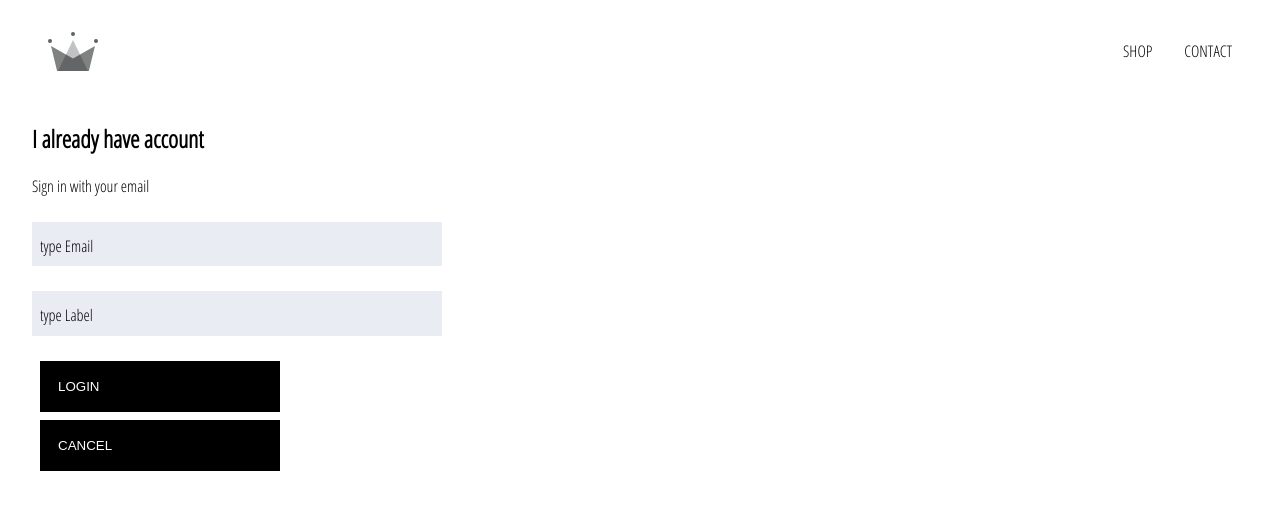
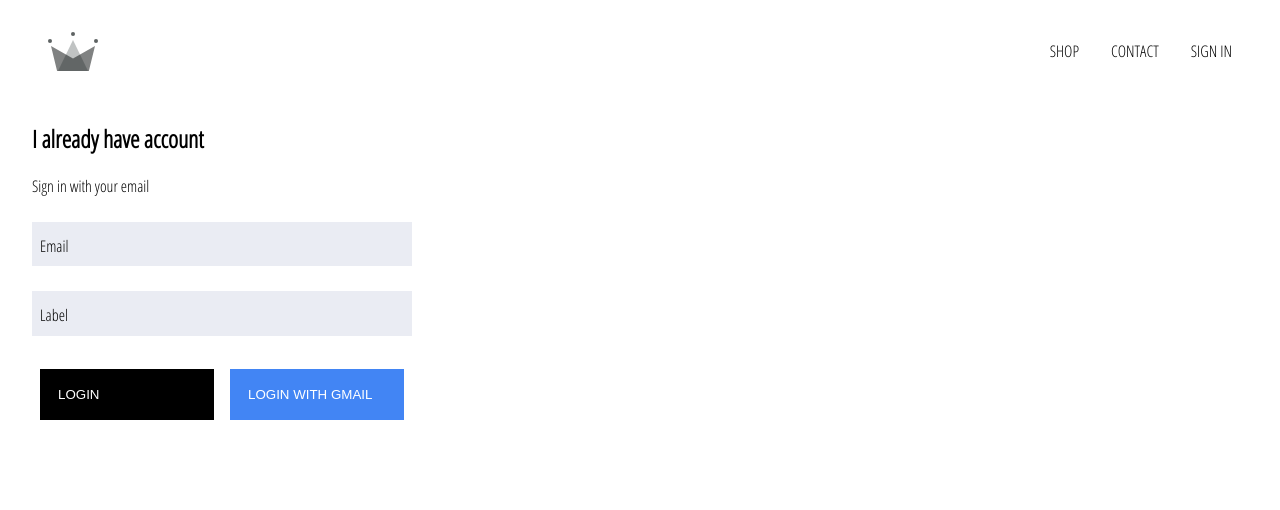
Before and after one commit to tomaszkomin/ecommerce-react, a React (Create React App) app: page /signIn in a window 1280 px wide. Shown: the top 510 px of the page. Built offline with nearby package versions, Linux system fonts and the light colour scheme; no server answers.

Commit message:
added firebase/OAuth

```diff
--- a/src/App.css
+++ b/src/App.css
@@ -1,7 +1,9 @@
+*{
+  box-sizing: border-box;
+}
 .App {
   text-align: center;
 }
-
 .App-logo {
   height: 40vmin;
   pointer-events: none;
--- a/src/App.js
+++ b/src/App.js
@@ -5,10 +5,30 @@
 import ShopPage from './pages/shop/shop.component';
 import HeaderComponent from './components/header/header.component';
 import SignInUp from './pages/sign-in-up/sign-in-up.component';
-function App() {
+import { auth } from './firebase/firebase.utils';
+
+class App extends React.Component{
+  constructor(){
+    super();
+    this.state = {
+      currentUser: null
+    }
+  }
+  unsubscribeFromAuth = null;
+  componentDidMount(){
+    this.unsubscribeFromAuth = auth.onAuthStateChanged( user => {
+      this.setState({
+        currentUser: user
+      })
+    })
+  }
+  componentWillUnmount(){
+    this.unsubscribeFromAuth();
+  }
+  render(){
     return (
       <div>
-        <HeaderComponent/>
+          <HeaderComponent currentUser={this.state.currentUser}/>
           <Switch>
             <Route exact path='/' component={Homepage}/>
             <Route path='/shop' component={ShopPage}/>
@@ -17,4 +37,5 @@
       </div>
     );
   }
+}
 export default App;
--- a/src/app.styles.scss
+++ b/src/app.styles.scss
@@ -3,3 +3,6 @@
     font-family: 'Open Sans Condensed';
     padding: 1rem 2rem;
 }
+*{
+    box-sizing: border-box;
+}
--- a/src/components/form-button/form-button.component.tsx
+++ b/src/components/form-button/form-button.component.tsx
@@ -3,14 +3,20 @@
 import './form-button.styles.scss';
 interface iProps {
     handleChange?: (event: any) => void,
-    children?: string,
+    onClick?: any,
+    children?: string | any,
     type?: 'button' | 'submit' | 'reset' ,
     value?: string,
     required?: any
+    isGoogleSignIn?: boolean | undefined
 }
-const FormButton = ({ children, ...props}: iProps) => {
+
+const FormButton = ({ children, isGoogleSignIn, ...props}: iProps) => {
+    console.log('isGoogleSignIn');
+    console.log(isGoogleSignIn);
+    console.log(isGoogleSignIn === true );
     return(
-        <button className='form-button' {...props}>
+        <button className={` ${isGoogleSignIn ? 'google-sign-in' : ''} form-button`} {...props}>
             {children}
         </button>
     )
--- a/src/components/form-button/form-button.styles.scss
+++ b/src/components/form-button/form-button.styles.scss
@@ -1,5 +1,9 @@
 $background-color: black;
 $text-color: white;
+$google-blue : #4285f4;
+$google-blue-dark : #357ae8;
+
+
 @mixin transition{
     transition: all 0.2s ease-in-out;
 }
@@ -10,7 +14,7 @@
     border: 2px solid $background-color;
     padding: 1rem;
     margin: 0.5rem;
-    width: 30vh;
+    width: 30vw;
     display: flex;
     flex-direction: column;
     justify-content: center;
@@ -21,4 +25,14 @@
         background-color: $text-color;
         color: $background-color;
     }
+    &.google-sign-in {
+        background-color: $google-blue;
+        border: 2px solid $google-blue;
+        color: white;
+        &:hover {
+            background-color: darken($google-blue-dark,10);
+            border: 2px solid darken($google-blue-dark,10);
+        }
+    }
+
 }
--- a/src/components/form-input/form-input.component.tsx
+++ b/src/components/form-input/form-input.component.tsx
@@ -1,4 +1,4 @@
-import React, { ChangeEvent } from 'react';
+import React from 'react';
 
 import './form-input.styles.scss';
 
--- a/src/components/header/header.component.tsx
+++ b/src/components/header/header.component.tsx
@@ -2,12 +2,11 @@
 import { Link } from 'react-router-dom';
 
 import { ReactComponent as Logo } from './../../assets/logo.svg';
+import { auth } from '../../firebase/firebase.utils';
 
 import './header.styles.scss';
 
-class HeaderComponent extends React.Component<any,any>{
-    render(){
-        return (
+const HeaderComponent = ({currentUser}:any) => (
     <div className="header">
         <Link className='logo-container' to="/">
             <Logo className='logo'></Logo>
@@ -15,9 +14,13 @@
         <div className='options'>
             <Link className='option' to="/shop">SHOP</Link>
             <Link className='option' to="/contact">CONTACT</Link>
+            {currentUser ?
+                <div className='option' onClick={()=> auth.signOut()}>SIGN OUT</div>
+                :
+                <Link className='option' to='/signin'>SIGN IN</Link>
+            }
         </div>
     </div>
 )
-    }
-}
+
 export default HeaderComponent;
--- a/src/components/header/header.styles.scss
+++ b/src/components/header/header.styles.scss
@@ -17,6 +17,7 @@
         justify-content: flex-end;
         .option{
             padding: 1rem;
+            cursor: pointer;
         }
         a{
             color: black;
--- a/src/components/sign-in/sign-in.component.tsx
+++ b/src/components/sign-in/sign-in.component.tsx
@@ -3,6 +3,7 @@
 import FormInput from '../form-input/form-input.component';
 import FormButton from './../form-button/form-button.component';
 
+import {signInWithGoogle} from './../../firebase/firebase.utils';
 import './sign-in.styles.scss';
 
 interface MyProps {};
@@ -16,6 +17,7 @@
             password: ''
         }
     }
+
     public handleSubmit = (event: React.FormEvent<any>) => {
         event.preventDefault();
         this.setState({
@@ -30,7 +32,9 @@
             [name]:value
         })
     }
+
     render(){
+        console.log(this.props)
         return(
             <div className='sign-in'>
                 <h2>I already have account</h2>
@@ -40,7 +44,7 @@
                     <FormInput
                         name="email"
                         type="email"
-                        label="type Email"
+                        label="Email"
                         value= {this.state.email}
                         handleChange= {this.handleChange}
                         required
@@ -49,13 +53,14 @@
                         name="password"
                         type="password"
                         value= {this.state.password}
-                        label="type Label"
+                        label="Label"
                         handleChange= {this.handleChange}
                         required
                     />
-                    <FormButton type="submit" value="Login">LOGIN</FormButton>
-                    <FormButton type="submit" value="cancel">CANCEL</FormButton>
-                    {/* <input type="submit" value="Login" /> */}
+                    <div className="button">
+                        <FormButton type="submit" value="Login">LOGIN</FormButton>
+                        <FormButton onClick={signInWithGoogle} isGoogleSignIn>LOGIN WITH GMAIL </FormButton>
+                    </div>
                 </form>
             </div>
         )
--- a/src/components/sign-in/sign-in.styles.scss
+++ b/src/components/sign-in/sign-in.styles.scss
@@ -1,8 +1,12 @@
 .sign-in{
-    width: 30vw;
+    width: 380px;
     display: flex;
     flex-direction: column;
-    .tittlw{
+    .tittle{
         margin: 1rem 0;
     }
+    .button{
+        display: flex;
+        justify-content: space-between;
+    }
 }
--- /dev/null
+++ b/src/firebase/firebase.utils.tsx
@@ -0,0 +1,29 @@
+import firebase from 'firebase/app';
+import 'firebase/firestore';
+import 'firebase/auth';
+
+const config = {
+    apiKey: "AIzaSyByhxScJVYBcQ4_MF4NPQUh-Am2DC8TrJI",
+    authDomain: "ecommerce-react-3d97a.firebaseapp.com",
+    databaseURL: "https://ecommerce-react-3d97a.firebaseio.com",
+    projectId: "ecommerce-react-3d97a",
+    storageBucket: "ecommerce-react-3d97a.appspot.com",
+    messagingSenderId: "168653920161",
+    appId: "1:168653920161:web:0d287713ae1ab162f35de0"
+};
+
+firebase.initializeApp(config);
+
+export const auth = firebase.auth();
+export const firestore = firebase.firestore();
+
+const provider = new firebase.auth.GoogleAuthProvider();
+provider.setCustomParameters({prompt: 'select_account'});
+
+export const signInWithGoogle = () => {
+    console.log("SING IN WITH GOOGLE");
+    auth.signInWithPopup(provider).then((result)=>{
+        console.log(result);
+    })
+};
+export default firebase;
--- a/tsconfig.json
+++ b/tsconfig.json
@@ -6,6 +6,7 @@
       "dom.iterable",
       "esnext"
     ],
+    "checkJs":false,
     "allowJs": true,
     "skipLibCheck": true,
     "esModuleInterop": true,
```
Also changed, not shown: src/logo.svg (deleted), 1 other file (tests, documents, lock files or other folders). Lines whose indentation alone changed are shown as unchanged.
